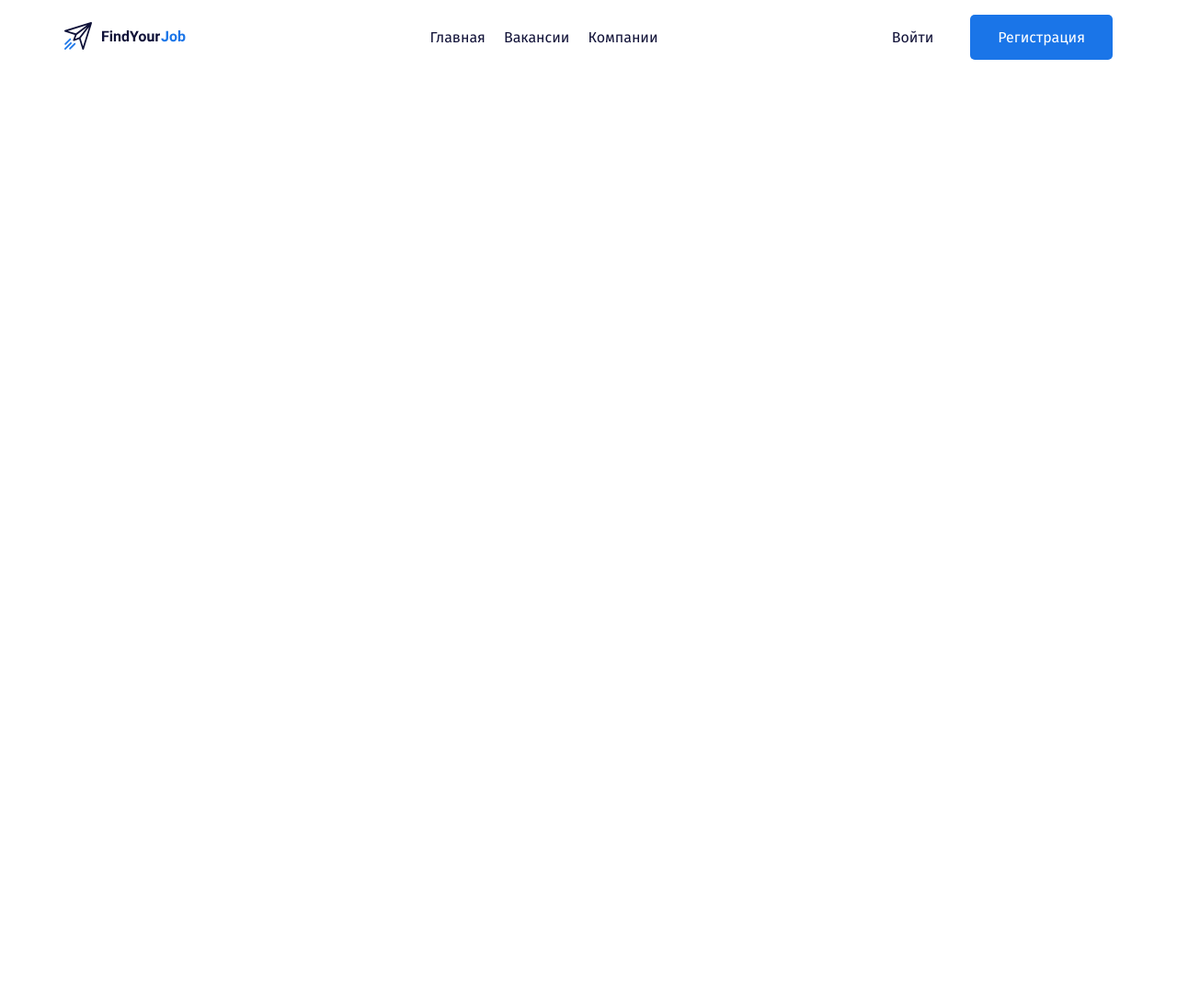
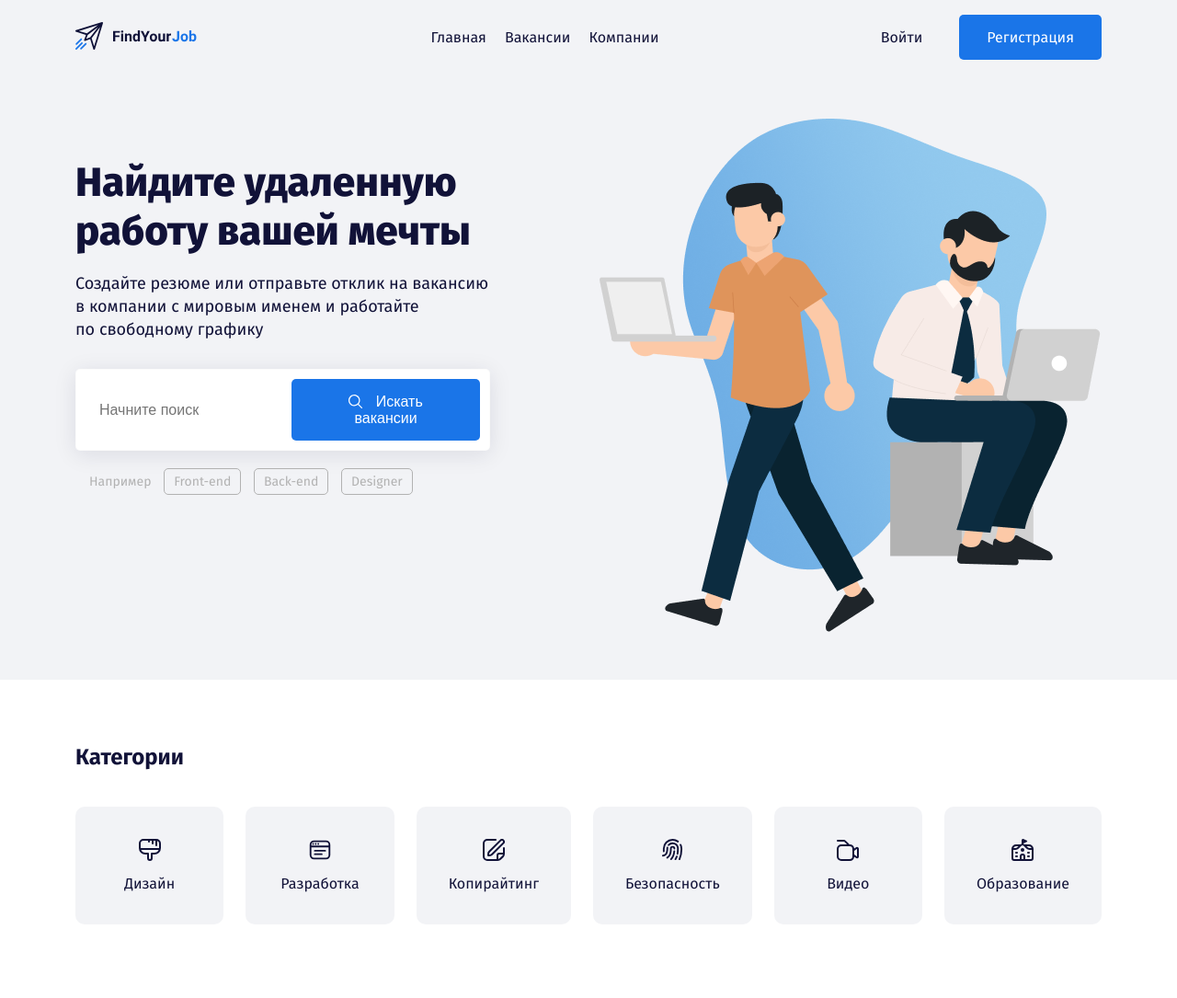
Before and after one commit to TatyanaNem/findyourjob, a plain HTML site: page index.html in a window 1280 px wide. Shown: the whole page at 92% size. Before the commit the page ends 800 px from the top, so only its background shows below. Drawn offline with Linux system fonts and the light colour scheme.

Commit message:
Add files via upload

```diff
--- a/css/style.css
+++ b/css/style.css
@@ -1,8 +1,18 @@
+*,
+*::before,
+*::after {
+  box-sizing: border-box;
+}
+
 body {
   margin: 0;
   font-family: "Fira Sans", sans-serif;
   font-size: 16px;
   color: #111238;
+}
+
+.header {
+  background: #f2f3f6;
 }
 
 .menu {
@@ -23,6 +33,18 @@ body {
 .button {
   text-decoration: none;
   display: inline-block;
+  border: none;
+  font-size: 16px;
+}
+
+.button-icon {
+  vertical-align: center;
+  margin-right: 10px;
+  transform: translateY(2px);
+}
+
+.button-text {
+  vertical-align: center;
 }
 
 .button-link {
@@ -40,3 +62,93 @@ body {
   padding-left: 30px;
   color: white;
 }
+
+.hero-title {
+  font-size: 44px;
+  font-weight: 900;
+  line-height: 53px;
+  margin-bottom: 15px;
+  margin-top: 43px;
+}
+
+.hero-text {
+  font-size: 18px;
+  line-height: 25px;
+  margin-bottom: 30px;
+}
+
+.input-group {
+  background: #ffffff;
+  border: 1px solid rgba(209, 209, 209, 0.1);
+  box-shadow: 0px 4px 25px rgba(15, 17, 56, 0.1);
+  border-radius: 5px;
+  padding: 10px;
+  margin-bottom: 25px;
+}
+
+.input {
+  background-color: #fff;
+  border: none;
+  flex-grow: 1;
+  font-size: 16px;
+  line-height: 19px;
+  padding-left: 15px;
+}
+
+.input:focus {
+  outline: none;
+}
+
+.tags-group {
+  padding-left: 15px;
+  color: #b2b2b2;
+  font-size: 14px;
+  line-height: 17px;
+}
+
+.tag {
+  color: #b2b2b2;
+  text-decoration: none;
+  padding: 5px 10px;
+  margin-left: 10px;
+  border: 1px solid #b2b2b2;
+  border-radius: 5px;
+}
+
+.section {
+  padding-top: 70px;
+  padding-bottom: 80px;
+}
+
+.section-title {
+  margin-top: 0;
+  margin-bottom: 40px;
+}
+
+.card {
+  padding: 35px;
+  text-decoration: none;
+  color: #111238;
+  background: #f2f3f6;
+  border-radius: 10px;
+  transition: background 0.2s, color 0.2s;
+}
+
+.card:hover {
+  background: #1a75e8;
+  color: #fff;
+}
+
+.card:hover .card-icon {
+  fill: #fff;
+}
+
+.card-icon {
+  fill: #111238;
+  margin-bottom: 15px;
+  transition: fill 0.2s;
+}
+
+.card-icon:hover {
+  fill: red;
+}
--- a/index.html
+++ b/index.html
@@ -13,7 +13,7 @@
 </head>
 
 <body>
-  <header class="header">
+  <header class="header pb-5">
     <div class="container">
       <div class="row align-items-center py-3">
         <div class="col-2">
@@ -35,8 +35,91 @@
           <a href="#" class="button button-primary">Регистрация</a>
         </div>
       </div>
+      <div class="row pt-5">
+        <div class="col-5">
+          <h1 class="hero-title">
+            Найдите удаленную работу вашей мечты
+          </h1>
+          <p class="hero-text">
+            Создайте резюме или отправьте отклик на вакансию в&nbsp;компании с мировым именем и работайте <br />по
+            свободному
+            графику
+          </p>
+          <div class="input-group d-flex">
+            <input type="text" class="input" placeholder="Начните поиск" />
+            <button class="button button-primary">
+              <img class="button-icon" src="img/search.svg" alt="icon: search">
+              <span class="button-text">Искать вакансии</span>
+            </button>
+          </div>
+          <div class="tags-group">
+            <span class="tags-label">Например</span>
+            <a href="" class="tag">Front-end</a>
+            <a href="" class="tag">Back-end</a>
+            <a href="" class="tag">Designer</a>
+          </div>
+        </div>
+        <div class="col-6 offset-1">
+          <img class="hero-image" src="img/hero-image.png" alt="image: people with laptops">
+        </div>
+      </div>
     </div>
   </header>
+  <section class="section">
+    <div class="container">
+      <h2 class="section-title">Категории</h2>
+      <div class="row">
+        <div class="col">
+          <a href="#" class="card d-flex flex-column align-items-center">
+            <svg height="24" width="24" class="card-icon">
+              <use xlink:href="img/icons.svg#brush"></use>
+            </svg>
+            <span class="card-text">Дизайн</span>
+          </a>
+        </div>
+        <div class="col">
+          <a href="#" class="card d-flex flex-column align-items-center">
+            <svg height="24" width="24" class="card-icon">
+              <use xlink:href="img/icons.svg#browser"></use>
+            </svg>
+            <span class="card-text">Разработка</span>
+          </a>
+        </div>
+        <div class="col">
+          <a href="#" class="card d-flex flex-column align-items-center">
+            <svg height="24" width="24" class="card-icon">
+              <use xlink:href="img/icons.svg#edit1"></use>
+            </svg>
+            <span class="card-text">Копирайтинг</span>
+          </a>
+        </div>
+        <div class="col">
+          <a href="#" class="card d-flex flex-column align-items-center">
+            <svg height="24" width="24" class="card-icon">
+              <use xlink:href="img/icons.svg#fingerprint"></use>
+            </svg>
+            <span class="card-text">Безопасность</span>
+          </a>
+        </div>
+        <div class="col">
+          <a href="#" class="card d-flex flex-column align-items-center">
+            <svg height="24" width="24" class="card-icon">
+              <use xlink:href="img/icons.svg#camera1"></use>
+            </svg>
+            <span class="card-text">Видео</span>
+          </a>
+        </div>
+        <div class="col">
+          <a href="#" class="card d-flex flex-column align-items-center">
+            <svg height="24" width="24" class="card-icon">
+              <use xlink:href="img/icons.svg#school1"></use>
+            </svg>
+            <span class="card-text">Образование</span>
+          </a>
+        </div>
+      </div>
+    </div>
+  </section>
 </body>
 
 </html>
```
Also changed, not shown: img/browser.svg (added), img/brush.svg (added), img/camera1.svg (added), img/edit1.svg (added), img/fingerprint.svg (added), img/hero-image.png (added), img/icons.svg (added), img/school1.svg (added), img/search.svg (added).
